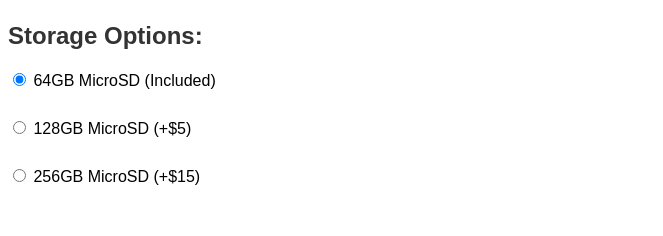
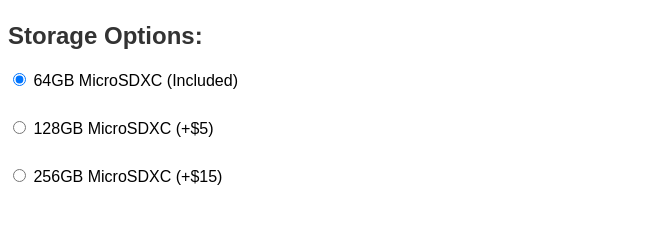
Before and after one commit to aravhawk/NanoMate, a plain HTML site: page index.html in a window 1280 px wide. Shown: the part 600-836 px from the top of the page, without its empty margins (0-663 px from the left). Drawn offline with Linux system fonts and the light colour scheme.

Commit message:
Update index.html

```diff
--- a/index.html
+++ b/index.html
@@ -63,22 +63,22 @@
     <!-- Storage Options -->
     <h2>Storage Options:</h2>
 
-    <!-- 64GB MicroSD (Included) -->
+    <!-- 64GB MicroSDXC (Included) -->
     <label>
         <input type="radio" name="storage" value="64gb" data-price="0" checked>
-        64GB MicroSD (Included)
+        64GB MicroSDXC (Included)
     </label><br>
 
-    <!-- 128GB MicroSD -->
+    <!-- 128GB MicroSDXC -->
     <label>
         <input type="radio" name="storage" value="128gb" data-price="5">
-        128GB MicroSD (+$5)
+        128GB MicroSDXC (+$5)
     </label><br>
 
-    <!-- 256GB MicroSD -->
+    <!-- 256GB MicroSDXC -->
     <label>
         <input type="radio" name="storage" value="256gb" data-price="15">
-        256GB MicroSD (+$15)
+        256GB MicroSDXC (+$15)
     </label><br>
 
     <!-- Display the total price -->
```
